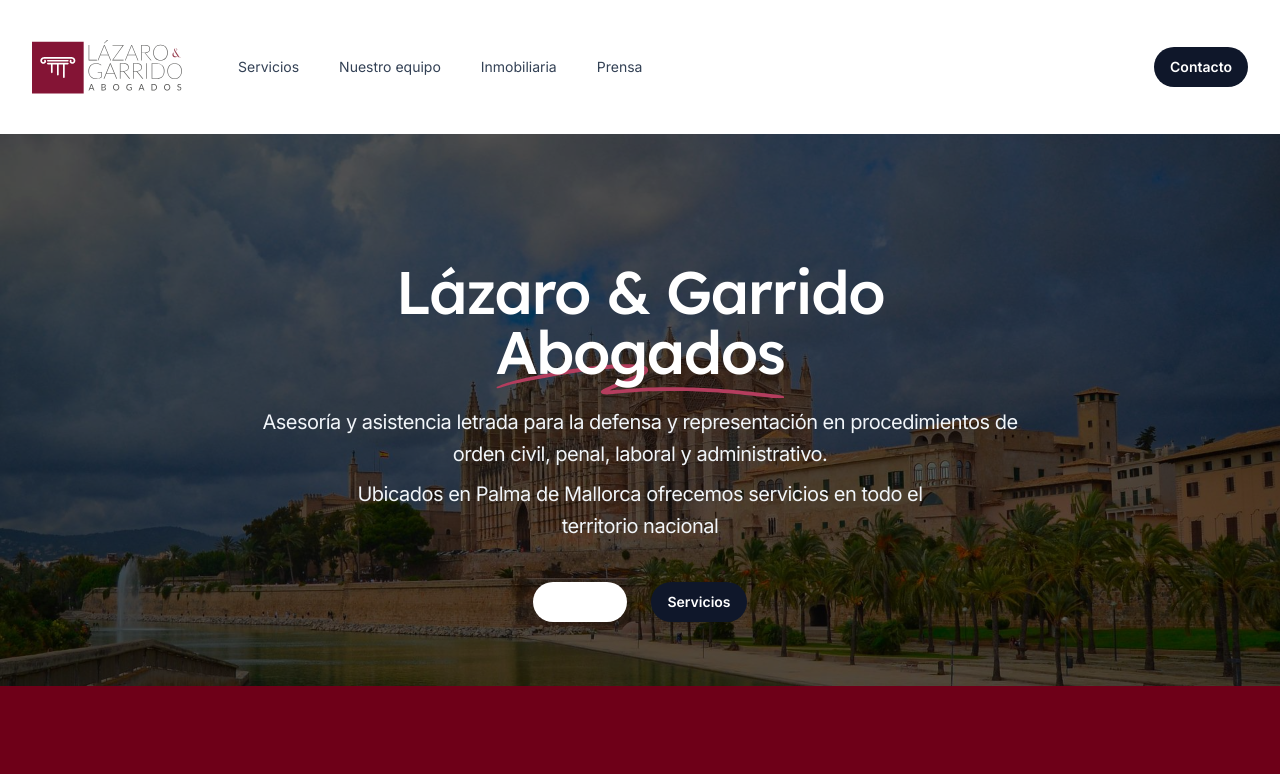
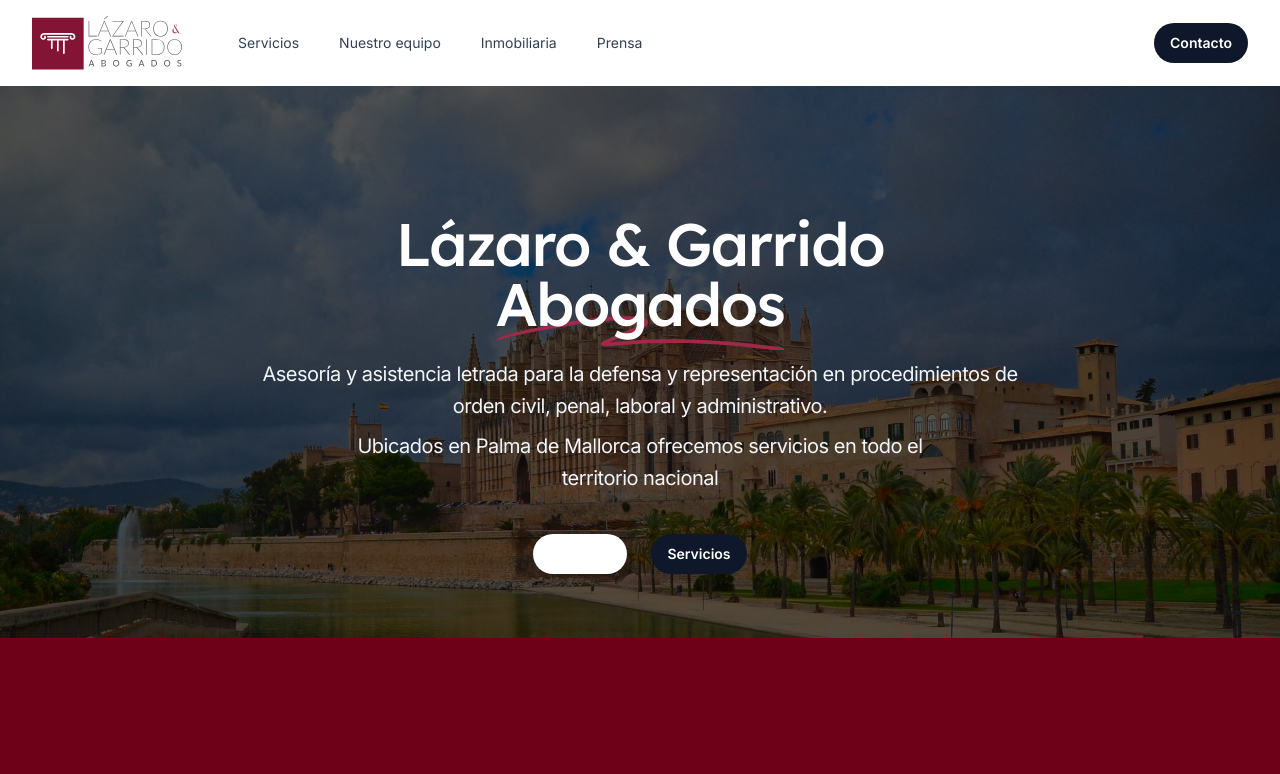
Before and after one commit to CarolinaCobo/lazaro-y-garrido, a Next.js app: page / in a window 1280 px wide. Shown: the top 774 px of the page. Built offline with nearby package versions, Linux system fonts and the light colour scheme.

Commit message:
color changes

```diff
--- a/src/components/Header.jsx
+++ b/src/components/Header.jsx
@@ -100,7 +100,7 @@
 
 export function Header() {
   return (
-    <header className="py-10">
+    <header className="py-4">
       <Container>
         <nav className="relative z-50 flex justify-between">
           <div className="flex items-center md:gap-x-12">
--- a/src/components/Hero.jsx
+++ b/src/components/Hero.jsx
@@ -26,7 +26,7 @@
             <svg
               aria-hidden="true"
               viewBox="0 0 418 42"
-              className="absolute top-2/3 left-0 h-[0.58em] w-full fill-mallorca-200"
+              className="absolute top-2/3 left-0 h-[0.58em] w-full fill-mallorca-400"
               preserveAspectRatio="none"
             >
               <path d="M203.371.916c-26.013-2.078-76.686 1.963-124.73 9.946L67.3 12.749C35.421 18.062 18.2 21.766 6.004 25.934 1.244 27.561.828 27.778.874 28.61c.07 1.214.828 1.121 9.595-1.176 9.072-2.377 17.15-3.92 39.246-7.496C123.565 7.986 157.869 4.492 195.942 5.046c7.461.108 19.25 1.696 19.17 2.582-.107 1.183-7.874 4.31-25.75 10.366-21.992 7.45-35.43 12.534-36.701 13.884-2.173 2.308-.202 4.407 4.442 4.734 2.654.187 3.263.157 15.593-.78 35.401-2.686 57.944-3.488 88.365-3.143 46.327.526 75.721 2.23 130.788 7.584 19.787 1.924 20.814 1.98 24.557 1.332l.066-.011c1.201-.203 1.53-1.825.399-2.335-2.911-1.31-4.893-1.604-22.048-3.261-57.509-5.556-87.871-7.36-132.059-7.842-23.239-.254-33.617-.116-50.627.674-11.629.54-42.371 2.494-46.696 2.967-2.359.259 8.133-3.625 26.504-9.81 23.239-7.825 27.934-10.149 28.304-14.005.417-4.348-3.529-6-16.878-7.066Z" />
--- a/src/pages/index.jsx
+++ b/src/pages/index.jsx
@@ -22,7 +22,7 @@
           property="og:title"
           content="Lázaro & Garrido - Abogados en Palma de Mallorca"
         />
-        <meta property="og:image" content="/og/heroimage.png" key="og:image" />
+        <meta property="og:image" content="og/heroimage.png" key="og:image" />
         <meta
           key="og:description"
           property="og:description"
```
